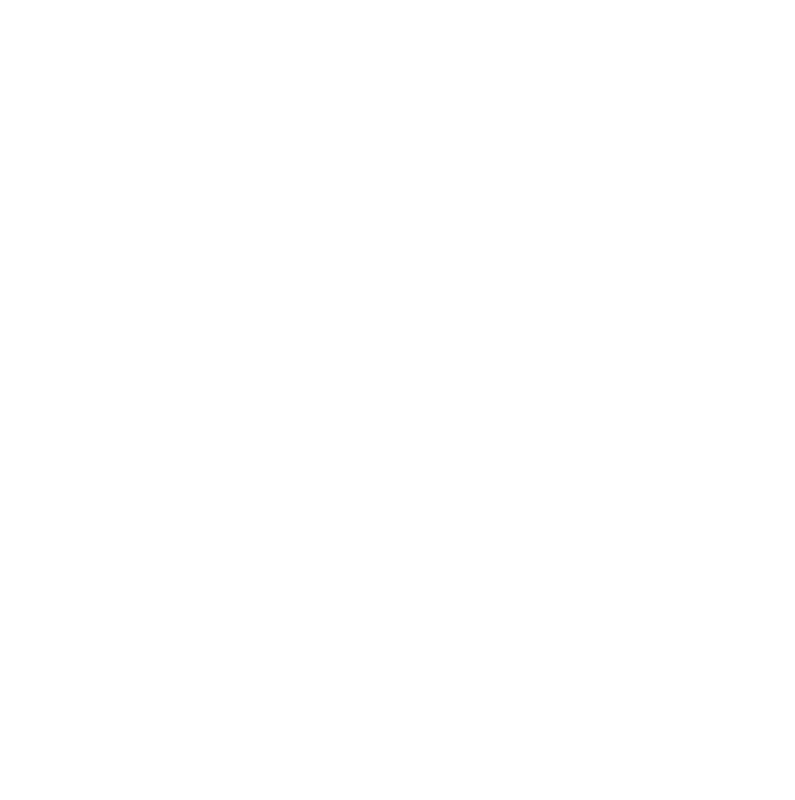
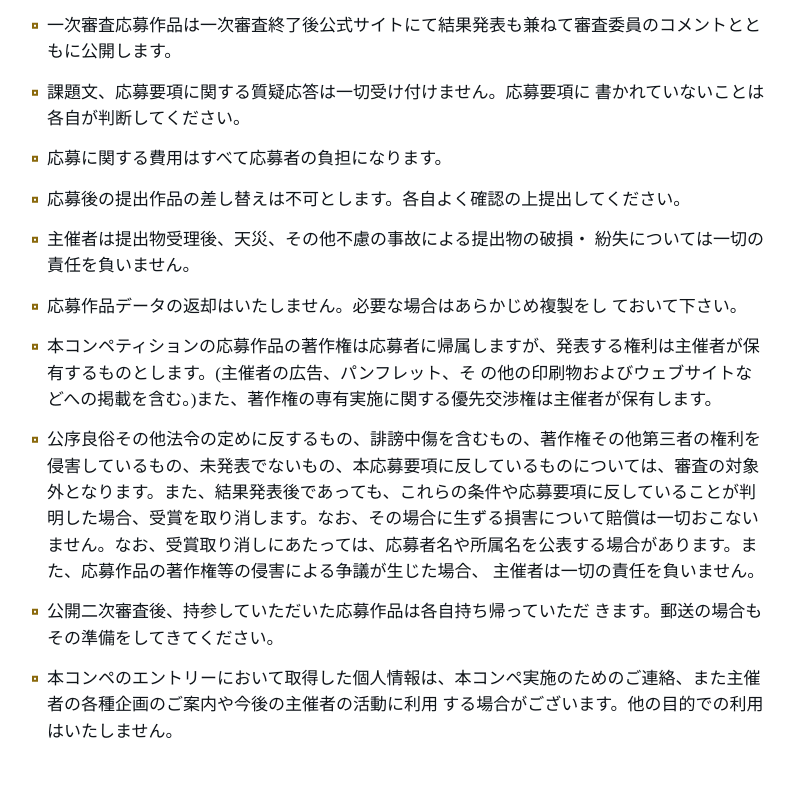
Before and after one commit to HornCake/GLsite, a Nuxt app: page / in a window 1280 px wide. Shown: the part 5280-6080 px from the top of the page, without its empty margins (259-1054 px from the left). Before the commit the page ends 5120 px from the top, so only its background shows below. Built offline with nearby package versions, Linux system fonts and the light colour scheme.

Commit message:
[add] Add cautions

```diff
--- /dev/null
+++ b/components/OCautions.vue
@@ -0,0 +1,29 @@
+<template>
+  <section>
+    <h2>注意事項</h2>
+    <section>
+      <ul>
+        <li>一次審査応募作品は一次審査終了後公式サイトにて結果発表も兼ねて審査委員のコメントとともに公開します。</li>
+        <li>課題文、応募要項に関する質疑応答は一切受け付けません。応募要項に 書かれていないことは各自が判断してください。</li>
+        <li>応募に関する費用はすべて応募者の負担になります。</li>
+        <li>応募後の提出作品の差し替えは不可とします。各自よく確認の上提出してください。</li>
+        <li>主催者は提出物受理後、天災、その他不慮の事故による提出物の破損・ 紛失については一切の責任を負いません。</li>
+        <li>応募作品データの返却はいたしません。必要な場合はあらかじめ複製をし ておいて下さい。</li>
+        <li>
+          本コンペティションの応募作品の著作権は応募者に帰属しますが、発表する権利は主催者が保有するものとします。(主催者の広告、パンフレット、そ
+          の他の印刷物およびウェブサイトなどへの掲載を含む。)また、著作権の専有実施に関する優先交渉権は主催者が保有します。
+        </li>
+        <li>
+          公序良俗その他法令の定めに反するもの、誹謗中傷を含むもの、著作権その他第三者の権利を侵害しているもの、未発表でないもの、本応募要項に反しているものについては、審査の対象外となります。また、結果発表後であっても、これらの条件や応募要項に反していることが判明した場合、受賞を取り消します。なお、その場合に生ずる損害について賠償は一切おこないません。なお、受賞取り消しにあたっては、応募者名や所属名を公表する場合があります。また、応募作品の著作権等の侵害による争議が生じた場合、
+          主催者は一切の責任を負いません。
+        </li>
+        <li>公開二次審査後、持参していただいた応募作品は各自持ち帰っていただ きます。郵送の場合もその準備をしてきてください。</li>
+        <li>本コンペのエントリーにおいて取得した個人情報は、本コンペ実施のためのご連絡、また主催者の各種企画のご案内や今後の主催者の活動に利用 する場合がございます。他の目的での利用はいたしません。</li>
+      </ul>
+    </section>
+  </section>
+</template>
+
+<script setup lang="ts"></script>
+
+<style scoped lang="scss"></style>
--- a/pages/index.vue
+++ b/pages/index.vue
@@ -5,6 +5,7 @@
     <OSubmissions />
     <OAboutJudge />
     <OPrizes />
+    <OCautions />
   </article>
 </template>
 
```
